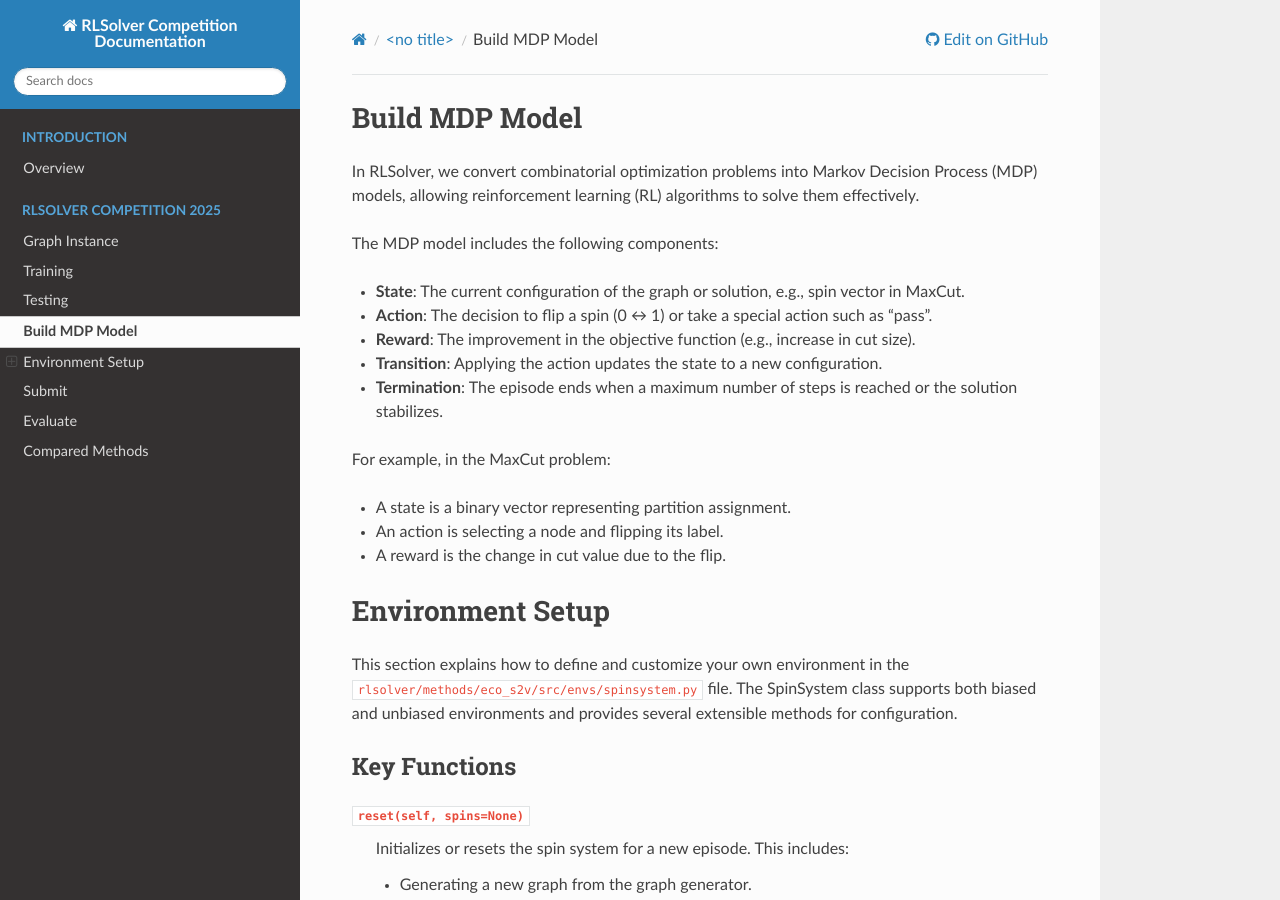
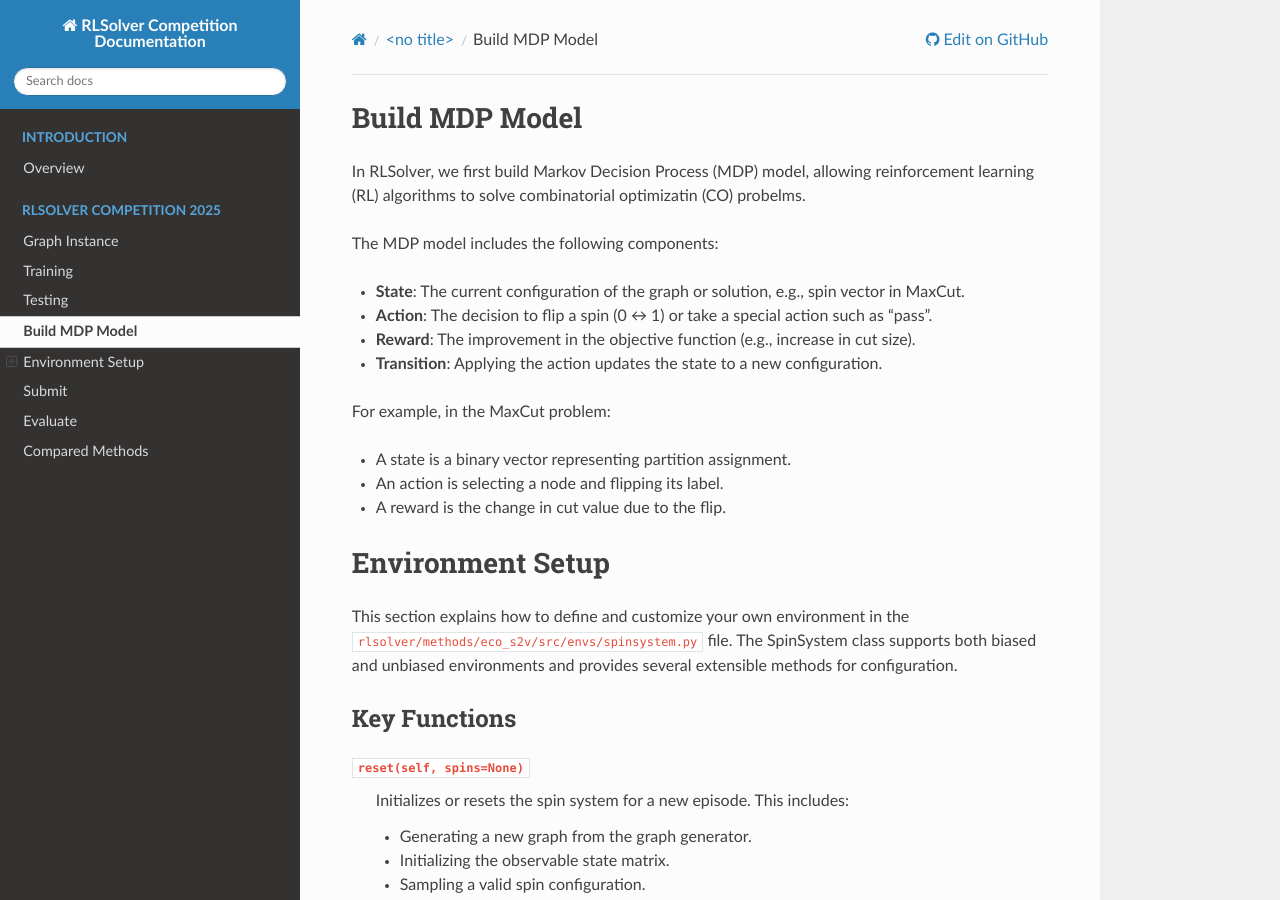
Before and after one commit to Open-Finance-Lab/RLSolver_Contest, a Sphinx documentation site: the page built from docs/source/rlsolver_2025/competition/build_environment.rst, in a window 1280 px wide and 900 px high. Built offline with Sphinx 7.4.7 and the Read the Docs theme 3.1.0, drawn with Linux system fonts in a browser that asks for light colours; pages that are not in the unit, such as notebooks, are missing from menus.

Commit message:
Update build_environment.rst

```diff
--- a/docs/source/rlsolver_2025/competition/build_environment.rst
+++ b/docs/source/rlsolver_2025/competition/build_environment.rst
@@ -1,7 +1,7 @@
 Build MDP Model
 ===============
 
-In RLSolver, we convert combinatorial optimization problems into Markov Decision Process (MDP) models, allowing reinforcement learning (RL) algorithms to solve them effectively.
+In RLSolver, we first build Markov Decision Process (MDP) model, allowing reinforcement learning (RL) algorithms to solve combinatorial optimizatin (CO) probelms.
 
 The MDP model includes the following components:
 
@@ -9,7 +9,6 @@
 - **Action**: The decision to flip a spin (0 ↔ 1) or take a special action such as "pass".
 - **Reward**: The improvement in the objective function (e.g., increase in cut size).
 - **Transition**: Applying the action updates the state to a new configuration.
-- **Termination**: The episode ends when a maximum number of steps is reached or the solution stabilizes.
 
 For example, in the MaxCut problem:
 
```
